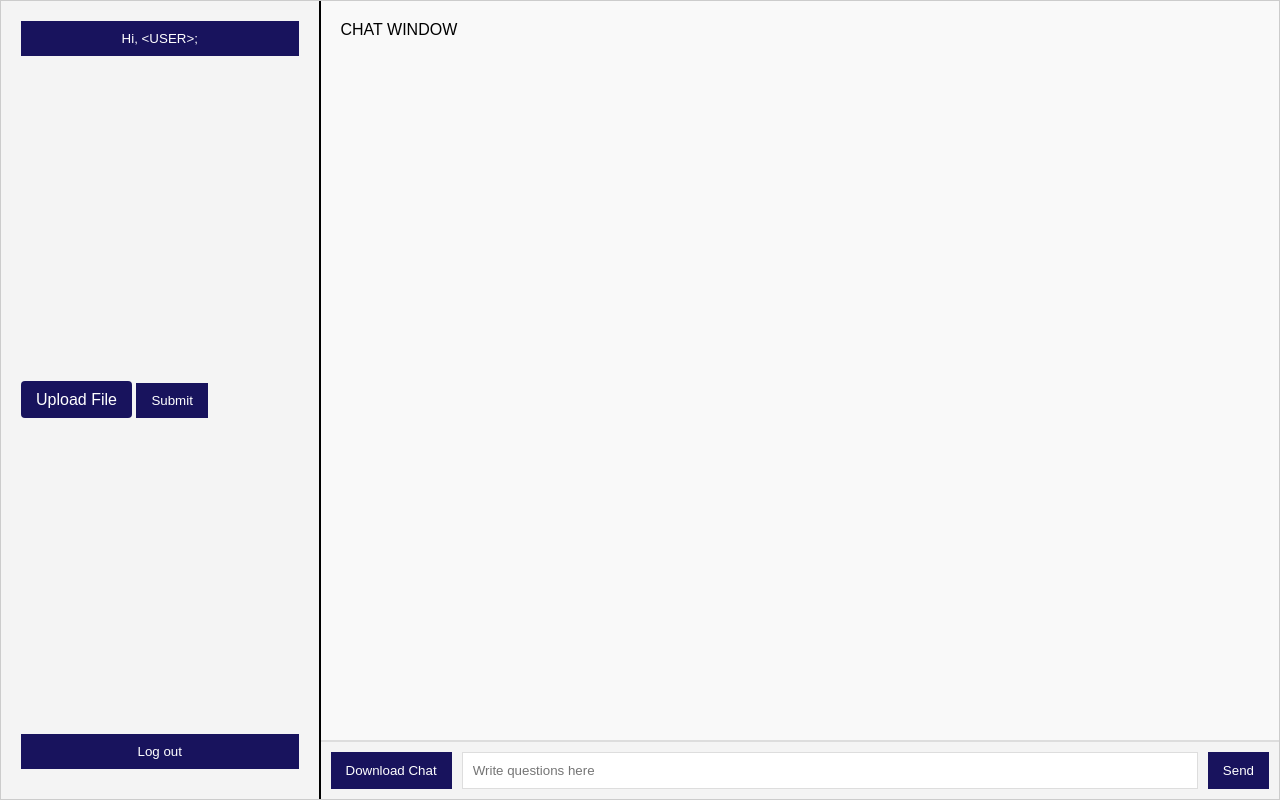
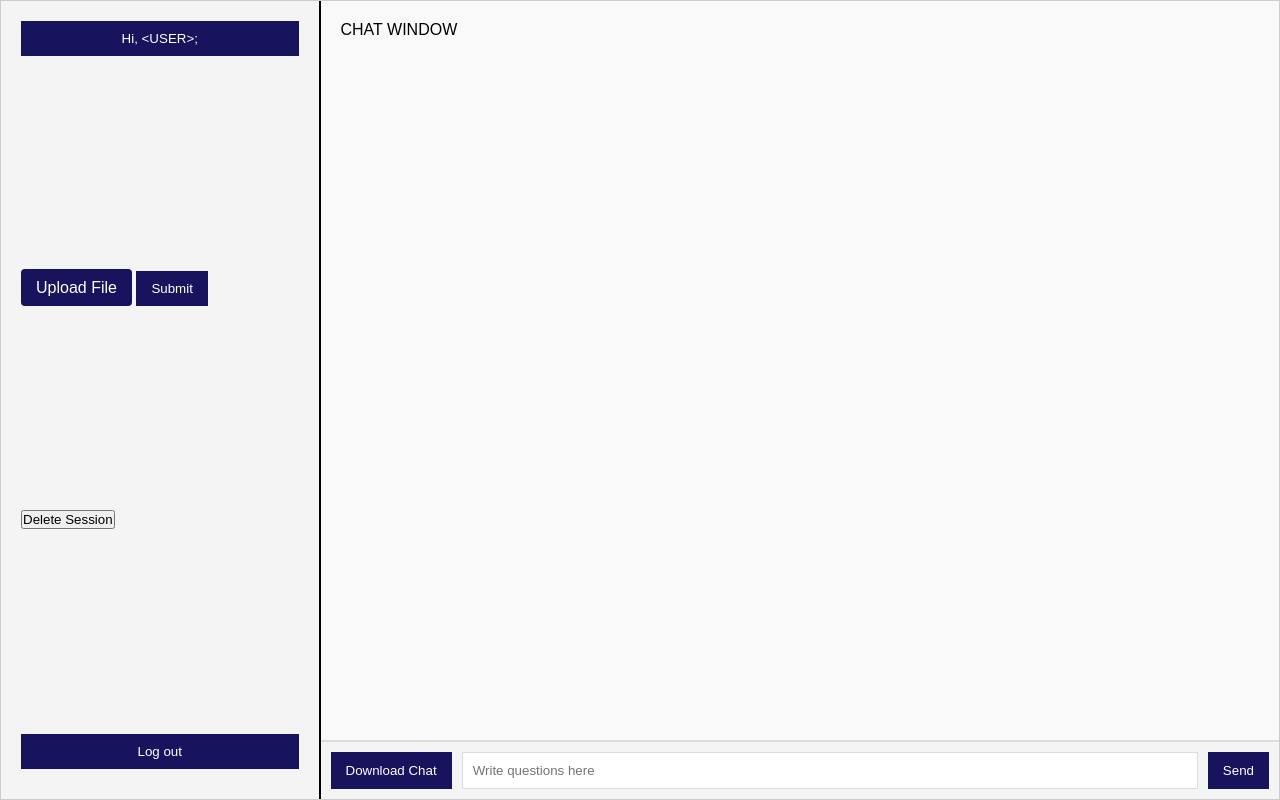
Before and after one commit to anowii/DigitalDetectives, a Flask app: template WebUI/templates/home.html in a window 1280 px wide. Run offline with Flask 3, Linux system fonts and the light colour scheme; the template is opened without the code that fills it, so the values that code supplies are empty.

Commit message:
Update home.html
Added the delete session button

```diff
--- a/WebUI/templates/home.html
+++ b/WebUI/templates/home.html
@@ -29,6 +29,11 @@
                 </form>
             </div>
 
+            <!-- Delet button -->
+            <div class="deleteSession">
+                <button>Delete Session</button>
+             </div>
+
             <!-- Logout button -->
             <div class="logout">
                 <button>Log out</button>
```
